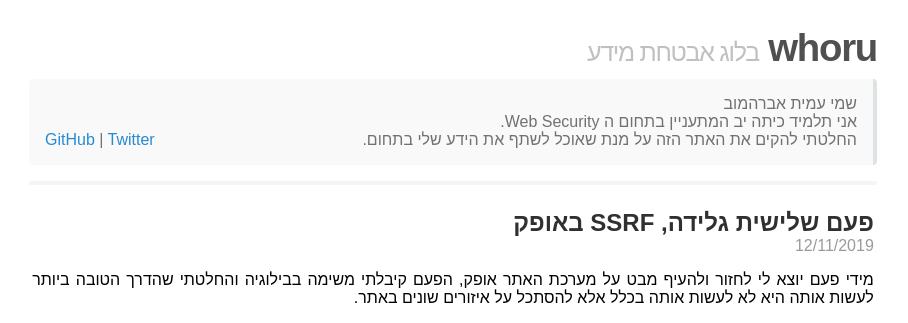
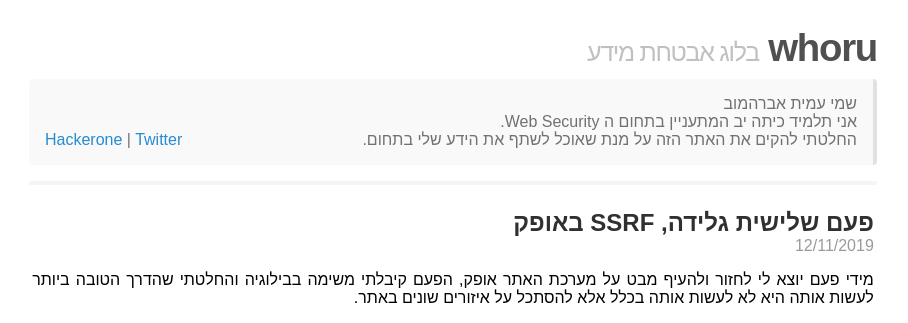
Before and after one commit to avramit/site, a Jekyll site: the page built from index.html, in a window 1280 px wide and 900 px high. Shown: the top 323 px of the window, without its empty margins (187-1095 px from the left). Built offline with Jekyll 4.4.1, drawn with Linux system fonts in a browser that asks for light colours; some web fonts are replaced.

Commit message:
Update links

```diff
--- a/index.html
+++ b/index.html
@@ -10,7 +10,7 @@ layout: default
         <br>
         החלטתי להקים את האתר הזה על מנת שאוכל לשתף את הידע שלי בתחום.
         <span id="socialLinks">
-            <a href="https://github.com/avramit">GitHub</a>
+            <a href="https://hackerone.com/wh0ru">Hackerone</a>
             |
             <a href="https://twitter.com/avr4mit">Twitter</a>
         </span>
```
